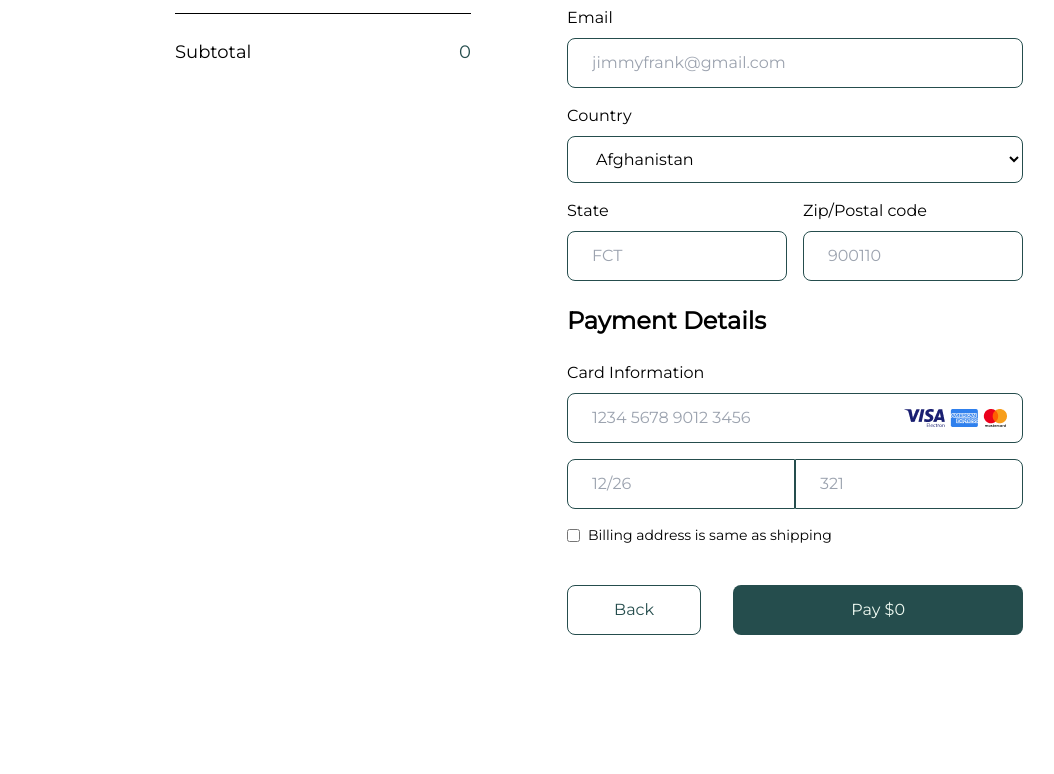
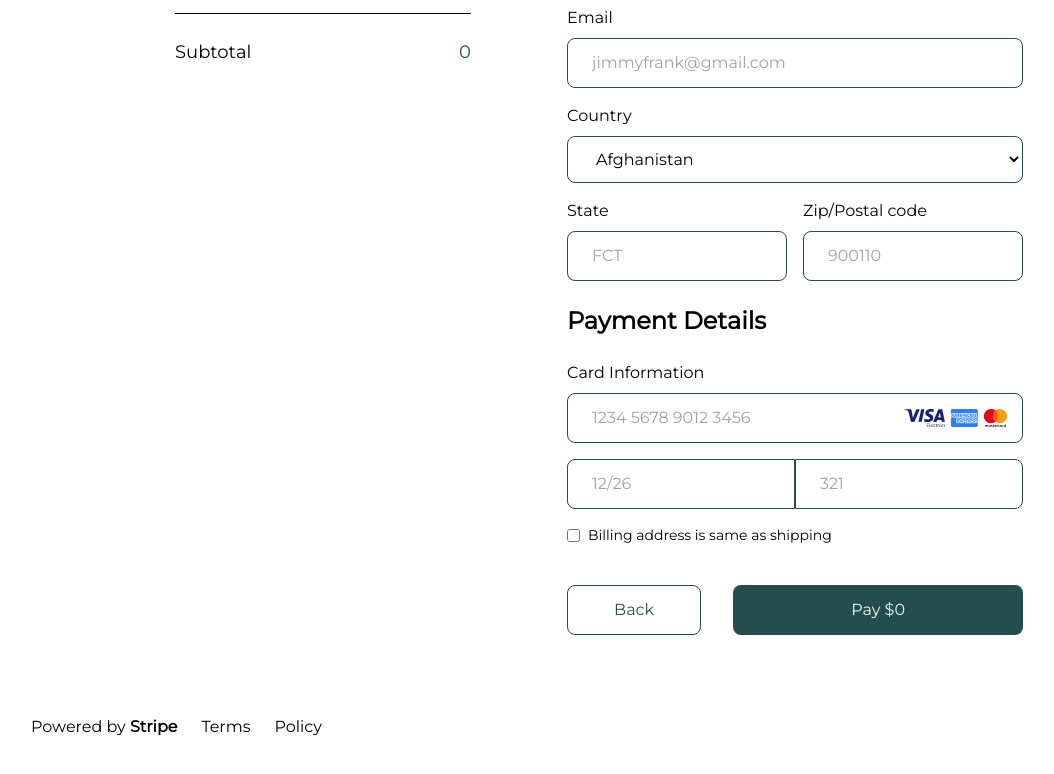
Before and after one commit to Peliah/timbu-shop, a React (Vite) app: page /checkout in a window 1280 px wide. Shown: the part 332-1106 px from the top of the page, without its empty margins (113-1167 px from the left). Built offline with nearby package versions, Linux system fonts and the light colour scheme.

Commit message:
adsfdsaf

```diff
--- a/src/Pages/ShopPages/checkout/Checkout.jsx
+++ b/src/Pages/ShopPages/checkout/Checkout.jsx
@@ -4,12 +4,20 @@ import Payment from './Payment'
 
 const Checkout = () => {
     return (
-        <div className='py-40 flex md:flex-row flex-col w-full gap-20 justify-between xl:px-36 lg:px-24 sm:px-10 px-4 font-Montserrat'>
-            <div className='md:border-r border-none md:border-primary w-full'>
-                <Order />
+        <div className='py-40 xl:px-36 lg:px-24 sm:px-10 px-4 font-Montserrat min-h-screen flex flex-col'>
+        {/* <div className='py-40 flex md:flex-row flex-col w-full gap-20 justify-between xl:px-36 lg:px-24 sm:px-10 px-4 font-Montserrat min-h-fit'> */}
+            <div className='flex md:flex-row flex-col w-full gap-20 justify-between h-full'>
+                <div className='md:border-r border-none md:border-primary w-full h-full'>
+                    <Order />
+                </div>
+                <div className='md:border-l border-none border-primary w-full h-full'>
+                    <Payment />
+                </div>
             </div>
-            <div className='md:border-l border-none border-primary w-full'>
-                <Payment />
+            <div className='mt-auto w-full flex gap-6 pt-20 items-center md:justify-start justify-center '>
+                <span>Powered by <span className='font-bold'>Stripe</span></span>
+                <span>Terms</span>
+                <span>Policy</span>
             </div>
         </div>
     )
```
